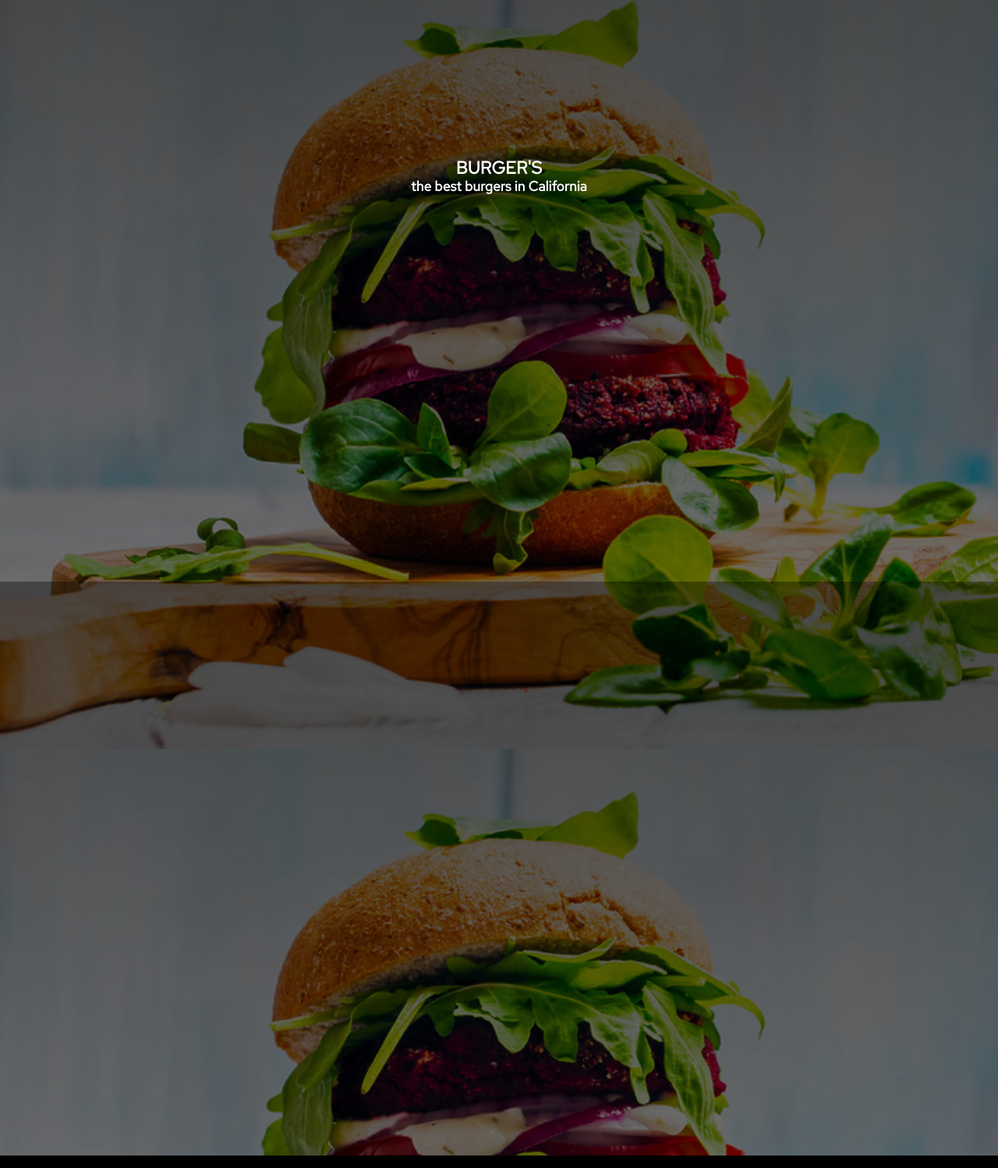
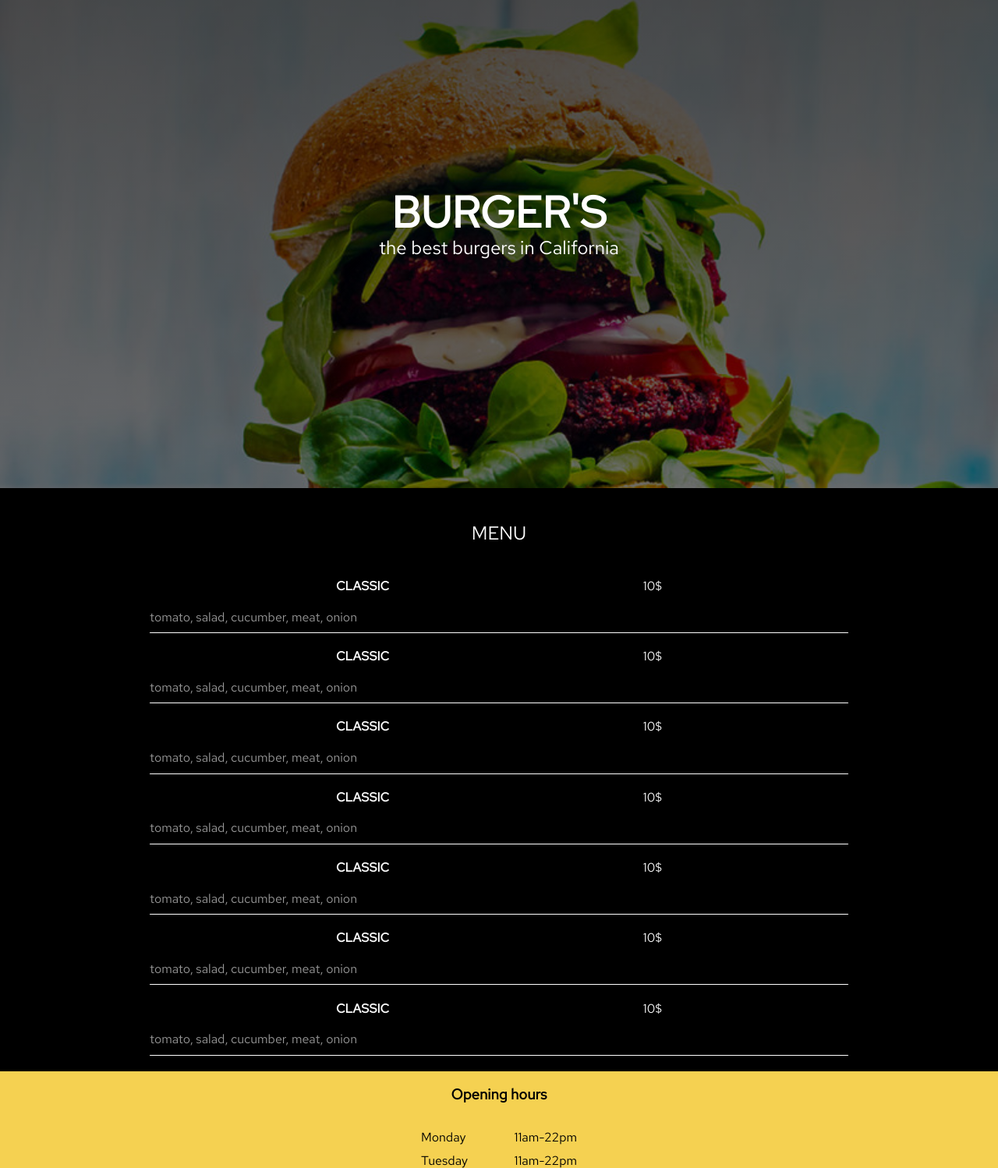
Before and after one commit to AleksandraBozenko/restaurant, a website: page src/content/index.html in a window 1280 px wide. Shown: the part 154-1652 px from the top of the page at 78% size. Drawn offline with nearby package versions, Linux system fonts and the light colour scheme; files that its build step writes are made by us from their sources.

Commit message:
Repair: Title image, text responsive

```diff
--- a/src/content/index.html
+++ b/src/content/index.html
@@ -124,6 +124,45 @@
         <div class="eat__description">
           <p class="eat__description--text">tomato, salad, cucumber, meat, onion</p>
         </div>
+
+        <div class="eat__option">
+          <div class="eat__option--header">
+            <h4 class="eat__option--header-title">CLASSIC</h4>
+            <p class="eat__option--header-price">10$</p>
+          </div>
+          <!-- <button class="eat__option--icon">
+            <img class="eat__option--icon-img" src="/assets/img/order.svg" alt="order">
+          </button> -->
+        </div>
+        <div class="eat__description">
+          <p class="eat__description--text">tomato, salad, cucumber, meat, onion</p>
+        </div>
+
+        <div class="eat__option">
+          <div class="eat__option--header">
+            <h4 class="eat__option--header-title">CLASSIC</h4>
+            <p class="eat__option--header-price">10$</p>
+          </div>
+          <!-- <button class="eat__option--icon">
+            <img class="eat__option--icon-img" src="/assets/img/order.svg" alt="order">
+          </button> -->
+        </div>
+        <div class="eat__description">
+          <p class="eat__description--text">tomato, salad, cucumber, meat, onion</p>
+        </div>
+
+        <div class="eat__option">
+          <div class="eat__option--header">
+            <h4 class="eat__option--header-title">CLASSIC</h4>
+            <p class="eat__option--header-price">10$</p>
+          </div>
+          <!-- <button class="eat__option--icon">
+            <img class="eat__option--icon-img" src="/assets/img/order.svg" alt="order">
+          </button> -->
+        </div>
+        <div class="eat__description">
+          <p class="eat__description--text">tomato, salad, cucumber, meat, onion</p>
+        </div>
       </section>
       <section class="open" id="openHours">
         <header class="open__header">
--- a/src/scss/main.scss
+++ b/src/scss/main.scss
@@ -317,6 +317,22 @@
   }
 }
 
+@media(min-width: 400px){
+  .title{
+    height: 70vh;
+    &__text{
+      margin-top: 30px;
+      &--bold{
+        font-size: 1.9em;
+      }
+      &--regular{
+        font-size: 1.4em;
+        font-weight: lighter;
+      }
+    }
+  }
+}
+
 @media(min-width: 800px){
 .header{
   &__logo{
@@ -328,6 +344,19 @@
       display: none;
   }
 }
+.title{
+  height: 85vh;
+  &__text{
+    margin-top: 60px;
+    &--bold{
+      font-size: 3.5em;
+    }
+    &--regular{
+      font-size: 1.5em;
+      font-weight: lighter;
+    }
+  }
+}
 .menu{
   display: block;
 }
```
